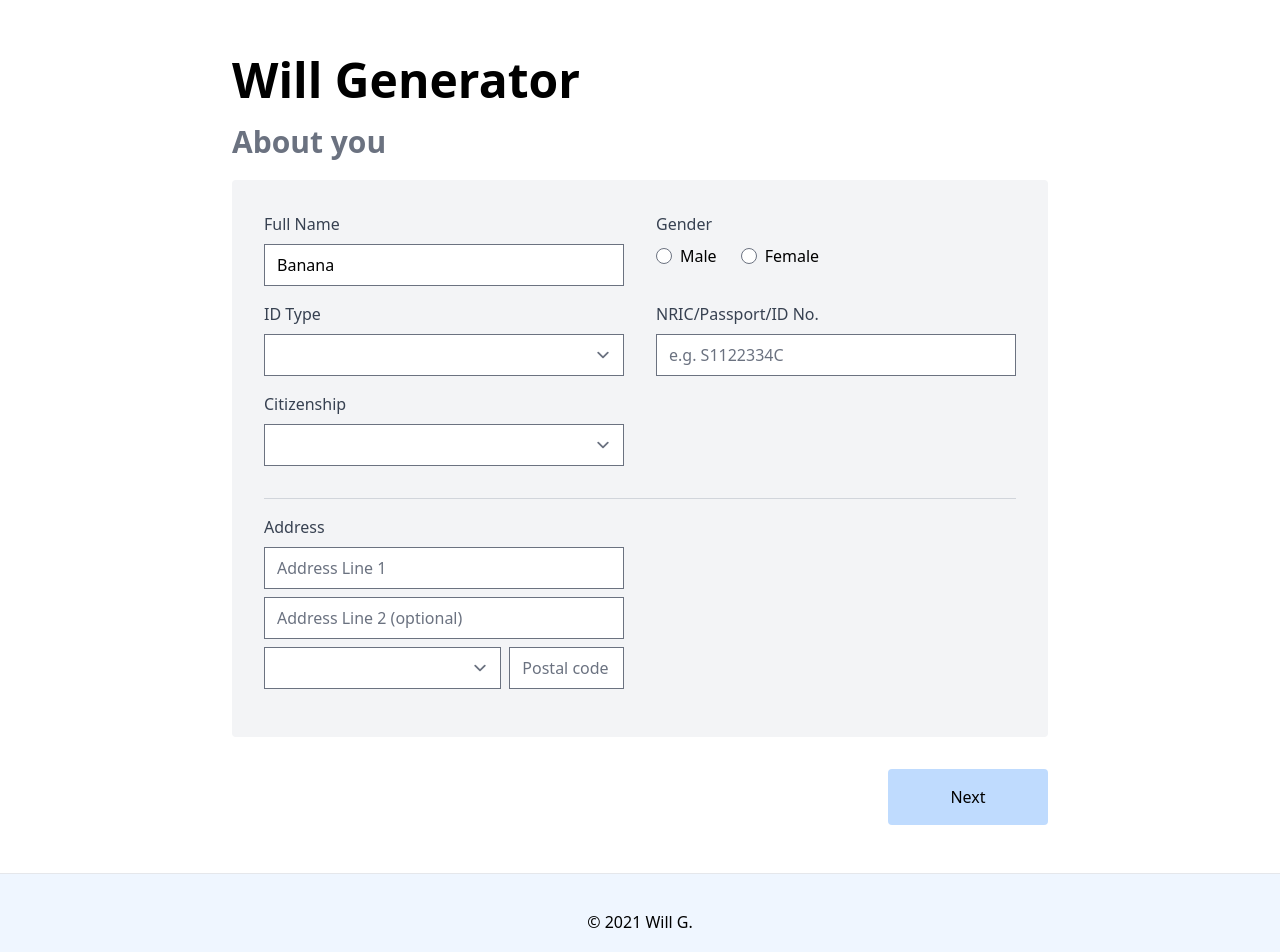
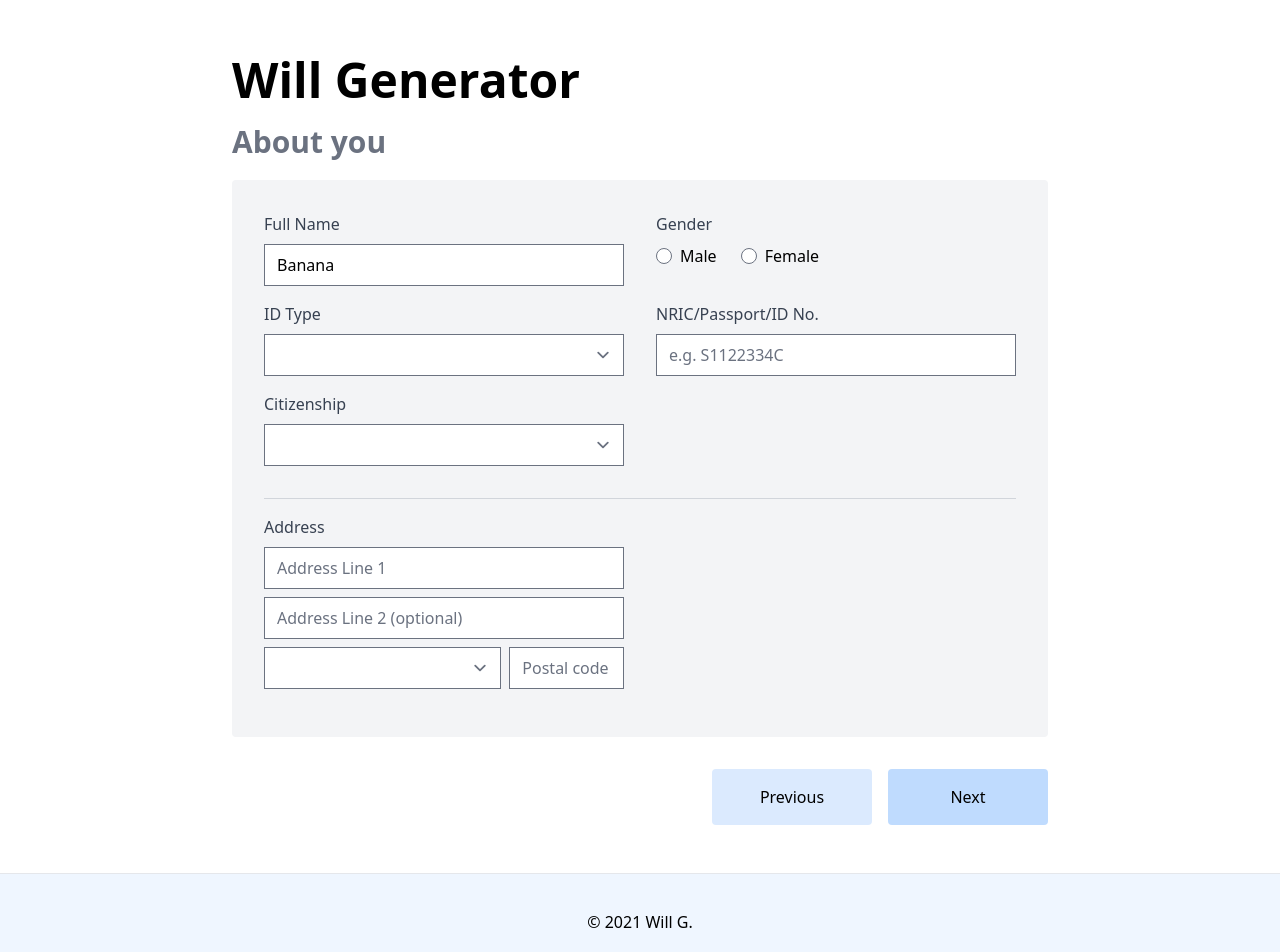
Before and after one commit to yjsoon/willgen, a Next.js app: page /1_about in a window 1280 px wide. Shown: the top 952 px of the page. Built offline with nearby package versions, Linux system fonts and the light colour scheme.

Commit message:
Fixed navigation

```diff
--- a/pages/1_about.js
+++ b/pages/1_about.js
@@ -28,7 +28,7 @@ export default function Home() {
         setPerson={setAuthor}
         description="Full Name"
       />
-      <NavButtons next="2_executors" />
+      <NavButtons prev="/" next="2_executors" />
     </>
   );
 }
--- a/pages/2_executors.js
+++ b/pages/2_executors.js
@@ -52,7 +52,7 @@ const Page2 = () => {
           </button>
         </>
       )}
-      <NavButtons prev="/" next="3_beneficiaries" />
+      <NavButtons prev="/1_about" next="3_beneficiaries" />
     </>
   );
 };
--- a/pages/3_beneficiaries.js
+++ b/pages/3_beneficiaries.js
@@ -63,7 +63,7 @@ const Page3 = () => {
       >
         ➕ Add beneficiary
       </button>
-      <NavButtons prev="/" next="4_guardian" />
+      <NavButtons prev="/2_executors" next="4_guardian" />
     </>
   );
 };
```
